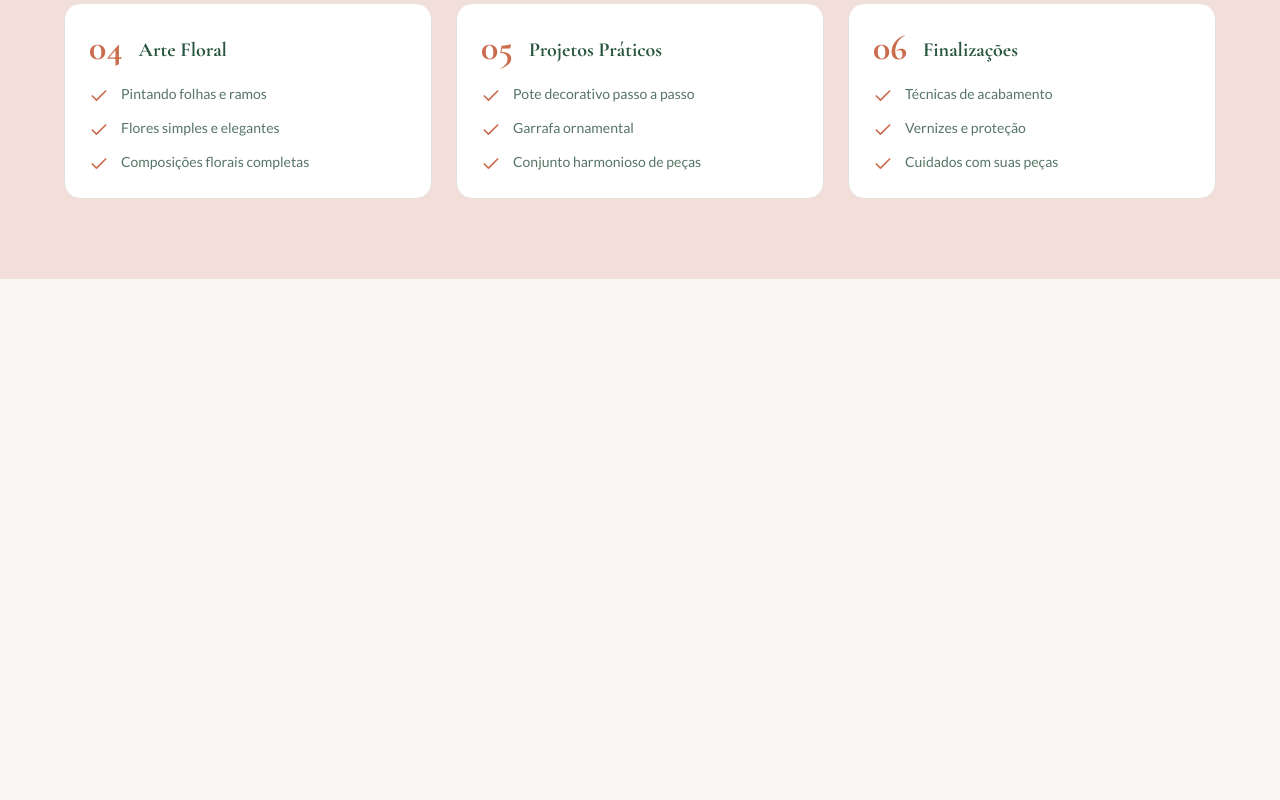
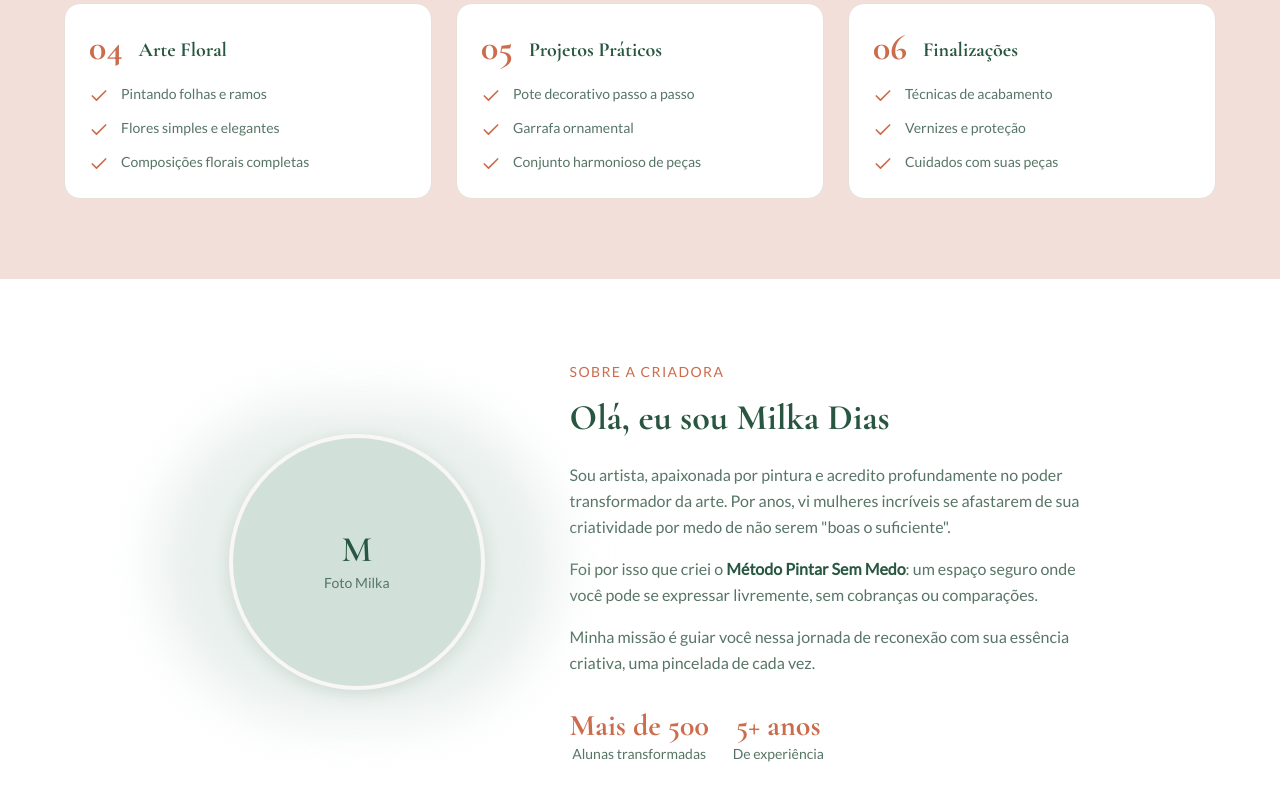
Before and after one commit to taviodias/lp-pintar-sem-medo, a React (Vite) app: page / in a window 1280 px wide. Shown: the part 1920-2720 px from the top of the page. Before the commit the page ends 2199 px from the top, so only its background shows below. Built offline with nearby package versions, Linux system fonts and the light colour scheme.

Commit message:
About Section

```diff
--- a/src/App.tsx
+++ b/src/App.tsx
@@ -1,3 +1,4 @@
+import About from "./components/About";
 import Benefits from "./components/Benefits";
 import Hero from "./components/Hero";
 import Modules from "./components/Modules";
@@ -8,6 +9,7 @@ export default function App() {
       <Hero />
       <Benefits />
       <Modules />
+      <About />
     </main>
   );
 }
--- /dev/null
+++ b/src/components/About.tsx
@@ -0,0 +1,140 @@
+import { motion } from "framer-motion";
+
+const infos = [
+  { value: "Mais de 500", label: "Alunas transformadas" },
+  { value: "5+ anos", label: "De experiência" },
+];
+
+export default function About() {
+  return (
+    <section className="py-20 bg-card" id="sobre">
+      <div className="container mx-auto px-4">
+        <div className="max-w-4xl mx-auto">
+          <div className="grid md:grid-cols-5 gap-12 items-center">
+            {/* Placeholder for creator photo */}
+            <motion.div
+              className="md:col-span-2"
+              initial={{ opacity: 0, scale: 0.8, rotate: -5 }}
+              whileInView={{ opacity: 1, scale: 1, rotate: 0 }}
+              viewport={{ once: true, margin: "-100px" }}
+              transition={{ duration: 0.7, ease: "easeOut" }}
+            >
+              <div className="relative">
+                <motion.div
+                  className="absolute -inset-4 bg-sage-light/50 rounded-full blur-xl"
+                  animate={{ scale: [1, 1.1, 1] }}
+                  transition={{
+                    duration: 4,
+                    repeat: Infinity,
+                    ease: "easeInOut",
+                  }}
+                />
+                <motion.div
+                  className="relative w-64 h-64 mx-auto bg-sage-light rounded-full flex items-center justify-center border-4 border-background shadow-elegant"
+                  whileHover={{ scale: 1.05 }}
+                  transition={{ duration: 0.3 }}
+                >
+                  <div className="text-center px-4">
+                    <span className="font-display text-4xl font-semibold text-primary block">
+                      M
+                    </span>
+                    <span className="text-sm text-muted-foreground">
+                      Foto Milka
+                    </span>
+                  </div>
+                </motion.div>
+              </div>
+            </motion.div>
+
+            {/* About text */}
+            <motion.div
+              className="md:col-span-3 text-center md:text-left"
+              initial={{ opacity: 0, x: 50 }}
+              whileInView={{ opacity: 1, x: 0 }}
+              viewport={{ once: true, margin: "-100px" }}
+              transition={{ duration: 0.7, delay: 0.2 }}
+            >
+              <motion.span
+                className="inline-block text-sm font-medium tracking-widest uppercase text-terracotta mb-4"
+                initial={{ opacity: 0, y: 20 }}
+                whileInView={{ opacity: 1, y: 0 }}
+                viewport={{ once: true }}
+                transition={{ delay: 0.3 }}
+              >
+                Sobre a Criadora
+              </motion.span>
+              <motion.h2
+                className="font-display text-3xl md:text-4xl font-bold text-primary mb-6"
+                initial={{ opacity: 0, y: 20 }}
+                whileInView={{ opacity: 1, y: 0 }}
+                viewport={{ once: true }}
+                transition={{ delay: 0.4 }}
+              >
+                Olá, eu sou Milka Dias
+              </motion.h2>
+              <motion.div
+                className="space-y-4 text-muted-foreground leading-relaxed"
+                initial={{ opacity: 0 }}
+                whileInView={{ opacity: 1 }}
+                viewport={{ once: true }}
+                transition={{ delay: 0.5, duration: 0.6 }}
+              >
+                <p>
+                  Sou artista, apaixonada por pintura e acredito profundamente
+                  no poder transformador da arte. Por anos, vi mulheres
+                  incríveis se afastarem de sua criatividade por medo de não
+                  serem "boas o suficiente".
+                </p>
+                <p>
+                  Foi por isso que criei o{" "}
+                  <strong className="text-primary">
+                    Método Pintar Sem Medo
+                  </strong>
+                  : um espaço seguro onde você pode se expressar livremente, sem
+                  cobranças ou comparações.
+                </p>
+                <p>
+                  Minha missão é guiar você nessa jornada de reconexão com sua
+                  essência criativa, uma pincelada de cada vez.
+                </p>
+              </motion.div>
+
+              <motion.div
+                className="mt-8 flex flex-wrap gap-6 justify-center md:justify-start"
+                initial={{ opacity: 0, y: 30 }}
+                whileInView={{ opacity: 1, y: 0 }}
+                viewport={{ once: true }}
+                transition={{ delay: 0.6, duration: 0.5 }}
+              >
+                {infos.map((stat, index) => (
+                  <motion.div
+                    key={index}
+                    className="text-center"
+                    whileHover={{ scale: 1.1 }}
+                  >
+                    <motion.span
+                      className="font-display text-3xl font-bold text-terracotta block"
+                      initial={{ opacity: 0, scale: 0.5 }}
+                      whileInView={{ opacity: 1, scale: 1 }}
+                      viewport={{ once: true }}
+                      transition={{
+                        delay: 0.7 + index * 0.1,
+                        type: "spring",
+                        stiffness: 200,
+                      }}
+                    >
+                      {stat.value}
+                    </motion.span>
+                    <p className="text-sm text-muted-foreground">
+                      {stat.label}
+                    </p>
+                  </motion.div>
+                ))}
+              </motion.div>
+            </motion.div>
+          </div>
+        </div>
+      </div>
+    </section>
+  );
+}
```
